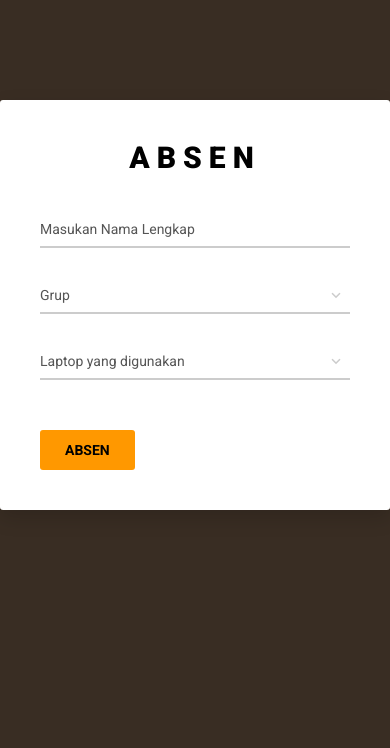
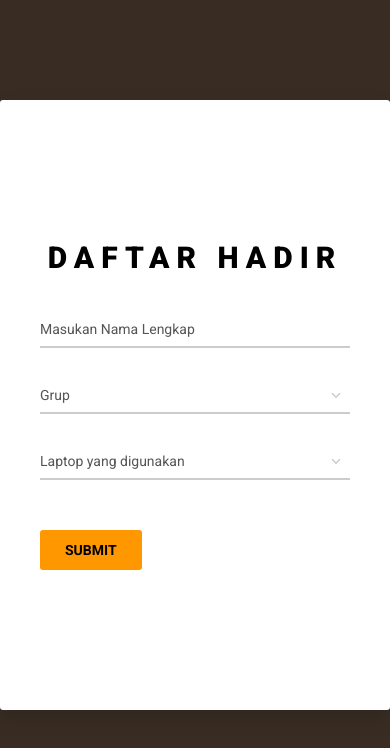
Before and after one commit to sagufoundation/daftar-hadir, a plain HTML site: page index.html in a window 390 px wide. Drawn offline with Linux system fonts and the light colour scheme; some packages are replaced by stand-ins of ours; a script that the page names is missing.

Commit message:
Update padding in index.hmtl

```diff
--- a/assets/css/main.css
+++ b/assets/css/main.css
@@ -478,13 +478,13 @@ input {
 .card-1 .card-body {
   padding: 0 90px;
   padding-top: 55px;
-  padding-bottom: 65px;
+  padding-bottom: 150px;
 }
 
 @media (max-width: 767px) {
   .card-1 .card-body {
     padding: 0 40px;
-    padding-top: 40px;
-    padding-bottom: 40px;
+    padding-top: 140px;
+    padding-bottom: 140px;
   }
 }
--- a/index.html
+++ b/index.html
@@ -5,12 +5,12 @@
     <!-- Required meta tags-->
     <meta charset="UTF-8">
     <meta name="viewport" content="width=device-width, initial-scale=1, shrink-to-fit=no">
-    <meta name="description" content="Absen KOPERNIK">
-    <meta name="author" content="Absen KOPERNIK">
-    <meta name="keywords" content="Absen KOPERNIK">
+    <meta name="description" content="Daftar Hadir KOPERNIK">
+    <meta name="author" content="Daftar Hadir KOPERNIK">
+    <meta name="keywords" content="Daftar Hadir KOPERNIK">
 
     <!-- Title Page-->
-    <title>Absen KOPERNIK</title>
+    <title>Daftar Hadir KOPERNIK</title>
 
 
     <!-- Icons font CSS-->
@@ -39,7 +39,7 @@
                 <div class="card-heading"></div>
                 <div class="card-body">
                     <div class="text-center">
-                        <h2 class="title fw-bolder spasi-1">ABSEN </h2>
+                        <h2 class="title fw-bolder spasi-1">DAFTAR HADIR </h2>
                     </div>
                         <div class="input-group">
                             <input class="input--style-1" type="text" id="nama" placeholder="Masukan Nama Lengkap" name="nama">
@@ -87,7 +87,7 @@
                             </div>
                         </div> -->
                         <div class="p-t-20">
-                            <button class="btn btn--radius btn--kopernik" type="button" onclick="sukses()" >ABSEN</button>
+                            <button class="btn btn--radius btn--kopernik" type="button" onclick="sukses()" >SUBMIT</button>
                         </div>
                 </div>
             </div>
@@ -109,9 +109,6 @@
                     let nama = $("#nama").val();
                     let group  = $("#group ").val();
                     let laptop = $("#laptop").val();
-                   console.log(nama);
-                   console.log(group);
-                   console.log(laptop);
                 if (nama && group  && laptop ) {
                 var script_url = "https://script.google.com/macros/s/AKfycbwQgbgPWh3wYvLIggLsAaavw6fpkhFgXLrZ-VR4XSSE7vKTHsEd4u24KuN435yYE4Xm/exec";
                 let url = script_url + "?callback=ctrlq&nama=" + nama + "&group=" + group  + "&laptop="+laptop+"&action=insert";
```
